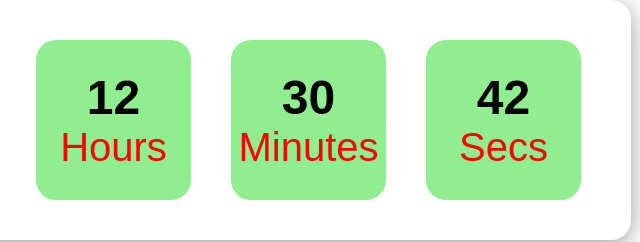
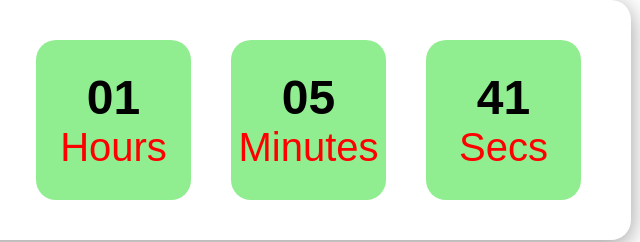
Before and after one commit to otwoma6572/count-, a website built with Vite: page index.html in a window 1280 px wide. Shown: the part 300-542 px from the top of the page, 429-1069 px from the left. Built offline with nearby package versions, Linux system fonts and the light colour scheme.

Commit message:
add README.md

```diff
--- a/index.html
+++ b/index.html
@@ -11,22 +11,22 @@
     <h1>2027 GENERAL ELECTIONS !</h1>
     <div class="countdown">
       <div class="timer">
-        <span class="time">310</span>
+        <span class="time" id="days">310</span>
         <span class="label">Days</span>
       </div>
 
       <div class="timer">
-        <span class="time">12</span>
+        <span class="time" id="hours">12</span>
         <span class="label">Hours</span>
       </div>
 
       <div class="timer">
-        <span class="time">30</span>
+        <span class="time" id="min">30</span>
         <span class="label">Minutes</span>
       </div>
 
       <div class="timer">
-        <span class="time">42</span>
+        <span class="time" id="secs">42</span>
         <span class="label">Secs</span>
       </div>
 
--- a/src/main.js
+++ b/src/main.js
@@ -1 +1,32 @@
+const days = document.getElementById("days");
+const hours = document.getElementById("hours");
+const min = document.getElementById("min");
+const secs = document.getElementById("secs");
+
+const formatTime = (time) => (time < 10 ? "0" + time : time);
+
+const updateCountDown = (deadline) =>{
+  const currentTime = new Date();
+  const timeDifference = deadline - currentTime;
+
+  // calculating days , hours , min secs
+  let calSecs = Math.floor(timeDifference/1000) % 60;
+  let calMins = Math.floor(timeDifference/1000/60) %60;
+  let calHours = Math.floor(timeDifference/1000/60/60) %24;
+  let calDays = Math.floor(timeDifference/1000/60/60/24);
+
+  days.textContent = formatTime(calDays);
+  min.textContent = formatTime(calMins);
+  hours.textContent = formatTime (calHours)
+  secs.textContent = formatTime(calSecs);
+
+}
+
+const countDown = (targetDate) => {
+  updateCountDown(targetDate);
+  setInterval(() => updateCountDown(targetDate), 1000);
+};
+
+const targetDate = new Date ("2027-08-10T12:00:00");
+countDown(targetDate);
 document.getElementById('year').textContent = new Date().getFullYear();
```
Also changed, not shown: README.md (added).
